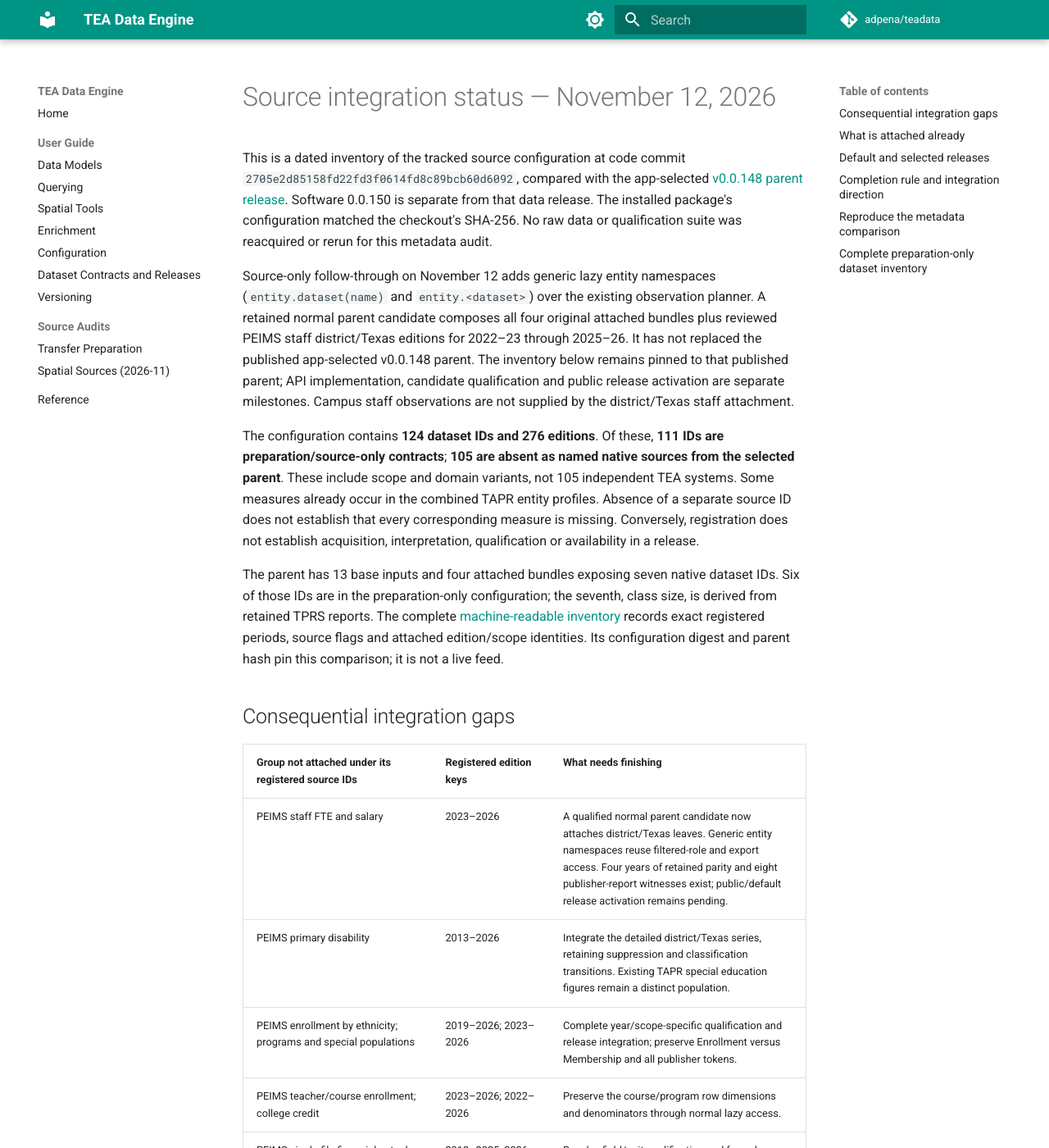
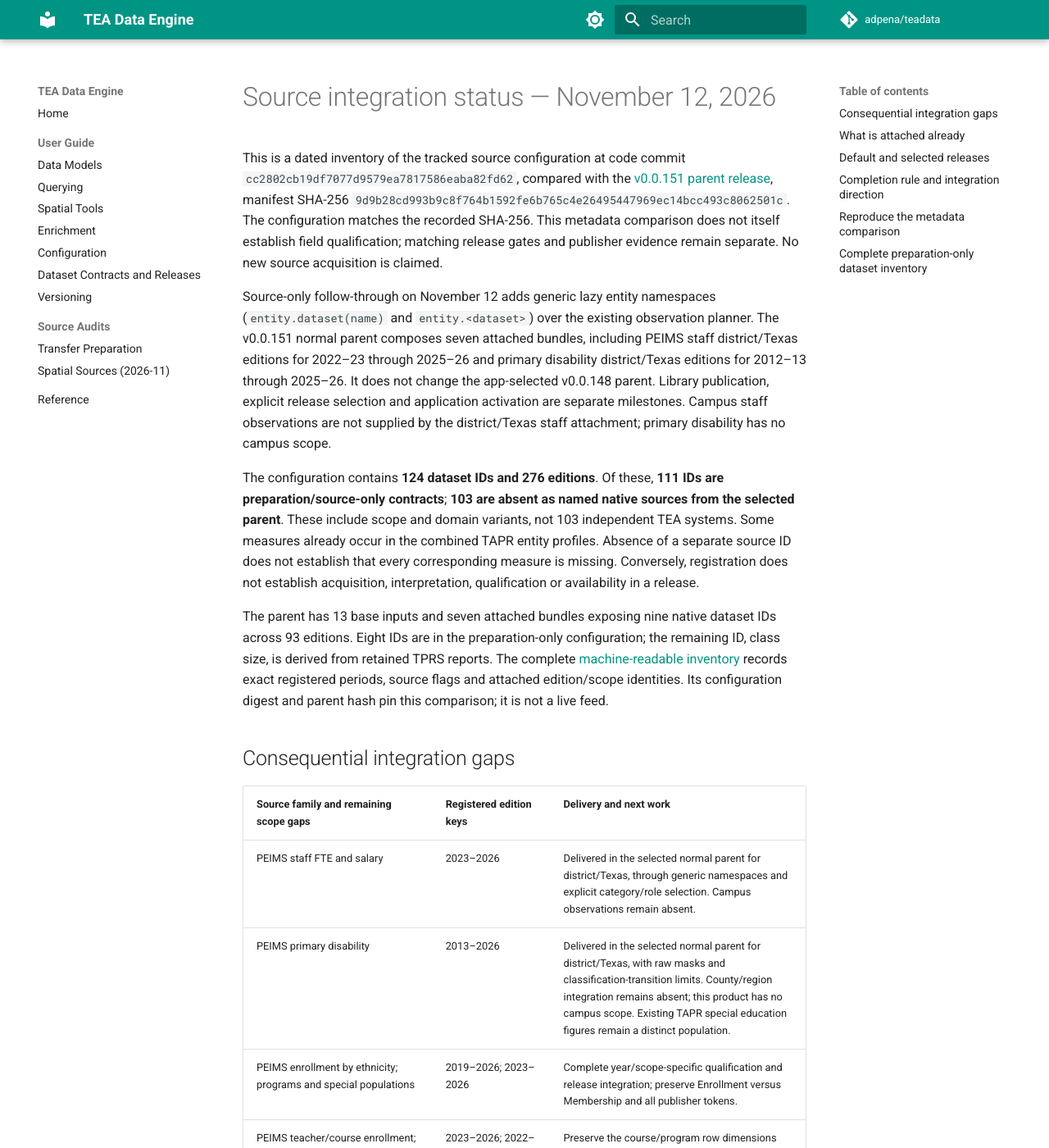
Before and after one commit to adpena/teadata, an MkDocs documentation site: the page built from docs/source-integration-status.md, in a window 1280 px wide and 1400 px high. Shown: the whole window at 82% size. Built offline with MkDocs 1.6.1 and Material for MkDocs 9.7.7, drawn with Linux system fonts in a browser that asks for light colours; comment, search, counter and statistics services are not loaded; some of the changed text lies outside the part shown.

Commit message:
Document integrated longitudinal disability and staffing coverage

````diff
--- a/docs/source-integration-status.md
+++ b/docs/source-integration-status.md
@@ -1,42 +1,44 @@
 # Source integration status — November 12, 2026
 
 This is a dated inventory of the tracked source configuration at code commit
-`2705e2d85158fd22fd3f0614fd8c89bcb60d6092`, compared with the app-selected
-[v0.0.148 parent release](https://github.com/adpena/teadata/releases/download/v0.0.148/release.json).
-Software 0.0.150 is separate from that data release. The installed package's
-configuration matched the checkout's SHA-256. No raw data or qualification
-suite was reacquired or rerun for this metadata audit.
+`cc2802cb19df7077d9579ea7817586eaba82fd62`, compared with the
+[v0.0.151 parent release](https://github.com/adpena/teadata/releases/download/v0.0.151/release.json),
+manifest SHA-256 `9d9b28cd993b9c8f764b1592fe6b765c4e26495447969ec14bcc493c8062501c`.
+The configuration matches the recorded SHA-256. This metadata comparison does
+not itself establish field qualification; matching release gates and publisher
+evidence remain separate. No new source acquisition is claimed.
 
 Source-only follow-through on November 12 adds generic lazy entity namespaces
 (`entity.dataset(name)` and `entity.<dataset>`) over the existing observation
-planner. A retained normal parent candidate composes all four original attached
-bundles plus reviewed PEIMS staff district/Texas editions for 2022–23 through
-2025–26. It has not replaced the published app-selected v0.0.148 parent. The inventory
-below remains pinned to that published parent; API implementation, candidate
-qualification and public release activation are separate milestones. Campus
-staff observations are not supplied by the district/Texas staff attachment.
+planner. The v0.0.151 normal parent composes seven attached bundles, including
+PEIMS staff district/Texas editions for 2022–23 through 2025–26 and primary
+disability district/Texas editions for 2012–13 through 2025–26. It does not change
+the app-selected v0.0.148 parent. Library publication, explicit release selection
+and application activation are separate milestones. Campus staff observations
+are not supplied by the district/Texas staff attachment; primary disability has
+no campus scope.
 
 The configuration contains **124 dataset IDs and 276 editions**. Of these,
-**111 IDs are preparation/source-only contracts**; **105 are absent as named
+**111 IDs are preparation/source-only contracts**; **103 are absent as named
 native sources from the selected parent**. These include scope and domain
-variants, not 105 independent TEA systems. Some measures already occur in the
+variants, not 103 independent TEA systems. Some measures already occur in the
 combined TAPR entity profiles. Absence of a separate source ID does not establish
 that every corresponding measure is missing. Conversely, registration does not
 establish acquisition, interpretation, qualification or availability in a release.
 
-The parent has 13 base inputs and four attached bundles exposing seven native
-dataset IDs. Six of those IDs are in the preparation-only configuration; the
-seventh, class size, is derived from retained TPRS reports. The complete
+The parent has 13 base inputs and seven attached bundles exposing nine native
+dataset IDs across 93 editions. Eight IDs are in the preparation-only configuration; the
+remaining ID, class size, is derived from retained TPRS reports. The complete
 [machine-readable inventory](source-integration-status.json) records exact
 registered periods, source flags and attached edition/scope identities. Its
 configuration digest and parent hash pin this comparison; it is not a live feed.
 
 ## Consequential integration gaps
 
-| Group not attached under its registered source IDs | Registered edition keys | What needs finishing |
+| Source family and remaining scope gaps | Registered edition keys | Delivery and next work |
 | --- | --- | --- |
-| PEIMS staff FTE and salary | 2023–2026 | A qualified normal parent candidate now attaches district/Texas leaves. Generic entity namespaces reuse filtered-role and export access. Four years of retained parity and eight publisher-report witnesses exist; public/default release activation remains pending. |
-| PEIMS primary disability | 2013–2026 | Integrate the detailed district/Texas series, retaining suppression and classification transitions. Existing TAPR special education figures remain a distinct population. |
+| PEIMS staff FTE and salary | 2023–2026 | Delivered in the selected normal parent for district/Texas, through generic namespaces and explicit category/role selection. Campus observations remain absent. |
+| PEIMS primary disability | 2013–2026 | Delivered in the selected normal parent for district/Texas, with raw masks and classification-transition limits. County/region integration remains absent; this product has no campus scope. Existing TAPR special education figures remain a distinct population. |
 | PEIMS enrollment by ethnicity; programs and special populations | 2019–2026; 2023–2026 | Complete year/scope-specific qualification and release integration; preserve Enrollment versus Membership and all publisher tokens. |
 | PEIMS teacher/course enrollment; college credit | 2023–2026; 2022–2026 | Preserve the course/program row dimensions and denominators through normal lazy access. |
 | PEIMS single-file financial actuals; budgets | 2013–2025; 2026 | Resolve field/unit qualification and formula changes; retain fiscal years, sectors, actual/budget basis and account grain. These are not the already attached FRC per-pupil table. |
@@ -62,6 +64,8 @@ from Staff FTE and Salary or initial-certification counts.
 | FRC per-pupil expenditure | 2025 report edition: campus, district and direct Texas; inspect fiscal period per measure |
 | School FIRST | 2026 district and university-charter editions; financial accountability is distinct from academic accountability |
 | TPRS class size | 2026: district, direct Texas and 23 campus partitions |
+| PEIMS staff FTE and salary | 2023–2026: district and direct Texas, with category/role keys retained |
+| PEIMS primary disability | 2013–2026: district and direct Texas; no campus product |
 
 This table establishes attachment from manifest/catalog metadata. It does not
 claim every source column has qualified semantics or that every direct entity
@@ -91,17 +95,14 @@ of entity properties, query operators or export special cases per dataset.
 Multi-row sources retain their dimensions and explicit selection; automatic
 integration must not silently aggregate or overwrite scalar attributes.
 
-At the audited code revision, normal builds deliberately excluded `source_only`
-inputs unless separately attached, and the parent-release verifier dispatched
-only four native groups while standalone qualification supported more reviewed
-families. The subsequent verifier consolidation makes both paths select the
-same reviewed source plan and binds receipt evidence separately to each child
-manifest. It adds no attachments, published data years or entity fields, so the
-inventory counts above remain unchanged. The subsequent composition and shared
-lazy entity facade are implemented; remaining work is source-by-source qualification
-and activation in a published parent. Preserve publisher evidence and the
-approval boundary; an unreviewed registration must not become an automatic
-publication merely to clear this inventory.
+Normal builds exclude `source_only` inputs unless explicitly attached. Parent
+and standalone verification select the same reviewed source plan and bind
+receipt evidence separately to each exact child manifest. The shared lazy entity
+facade consumes the attached catalogs without a second mapping or store. The
+inventory above reflects the current seven-child selection; other families still
+require their own source qualification and normal integration. Preserve publisher
+evidence and the approval boundary: registration alone must not automatically
+qualify or publish a source merely to clear this inventory.
 
 Normal builds now accept an exact manifest location and SHA-256 and derive the
 complete source descriptor from its catalog index. This removes manual copying
@@ -117,7 +118,7 @@ do not establish their absence from the repository or their publisher availabili
 
 ## Reproduce the metadata comparison
 
-Use the inspected code/configuration and a retained v0.0.148 manifest with its
+Use the inspected code/configuration and a retained v0.0.151 manifest with its
 assets. This reads source contracts and attachment descriptors, not observations:
 
 ```python
@@ -133,13 +134,13 @@ source_only = {
            for year in editions.available_years())
 }
 release = DataRelease("/path/to/retained/release.json", offline=True,
-    expected_sha256="e485c94e68242a466533b5b94203ca91834f1149de1b49d0ea70c6b52be8a308")
+    expected_sha256="9d9b28cd993b9c8f764b1592fe6b765c4e26495447969ec14bcc493c8062501c")
 attached = {key.dataset for ref in release.catalog.native_sources for key in ref.editions}
 print(len(configured), sum(len(item.available_years()) for item in configured.values()))
 print(len(source_only), len(source_only - attached))
 ```
 
-The expected counts for this frozen comparison are `124, 276` and `111, 105`.
+The expected counts for this frozen comparison are `124, 276` and `111, 103`.
 The machine inventory's configuration hash must match before reusing those
 numbers. Recompute them after changing configuration or the selected release.
 
````
Also changed, not shown: docs/source-coverage.md (+25 -0 lines), docs/source-integration-status.json.
